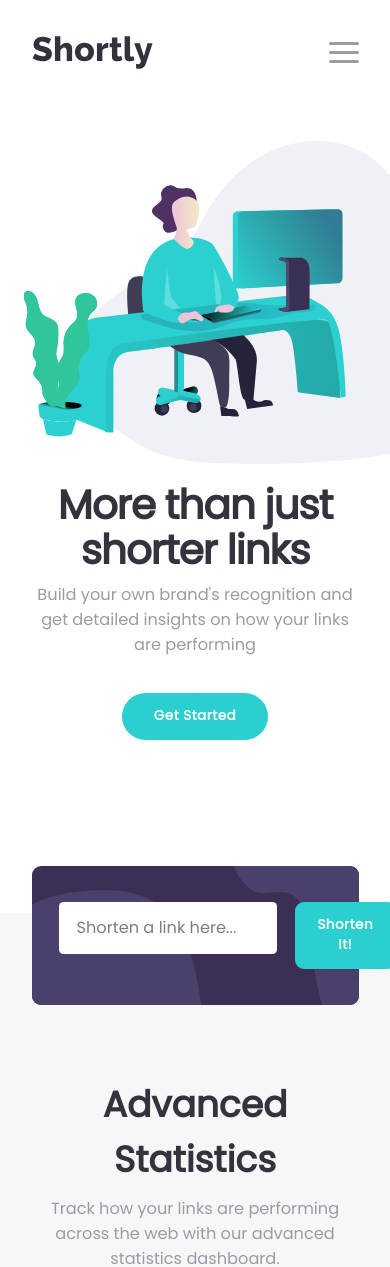
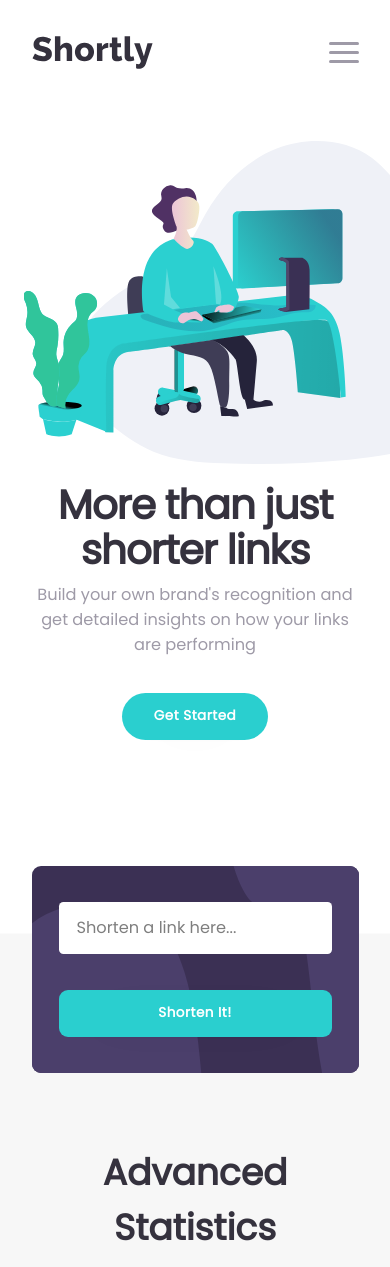
Before and after one commit to logotip4ik/frontend-mentor-url-shortening, a Nuxt app: page / in a window 390 px wide. Shown: the top 1267 px of the page. Built offline with nearby package versions, Linux system fonts and the light colour scheme.

Commit message:
update: added responsive design

```diff
--- a/components/Shortener.vue
+++ b/components/Shortener.vue
@@ -27,7 +27,7 @@
         Shorten It!
       </button>
       <img
-        src="/bg-shorten-desktop.svg"
+        srcset="/bg-shorten-desktop.svg, /bg-shorten-mobile.svg 825w"
         alt="just a bg image"
         class="shortener__bg-image"
       />
@@ -194,6 +194,8 @@ export default {
 
     position: absolute;
     z-index: -1;
+    left: 0;
+    top: 0;
 
     width: 100%;
     height: 100%;
@@ -209,7 +211,6 @@ export default {
     gap: 1rem;
 
     position: relative;
-    // bottom: 2.5rem;
 
     &__link {
       display: grid;
@@ -231,11 +232,27 @@ export default {
       ;
 
       &__header {
+        position: relative;
+
         font-size: 1rem;
         font-weight: 500;
         color: var(--neutral-very-dark-blue);
 
         user-select: all;
+
+        &::after {
+          content: '';
+
+          position: absolute;
+          top: calc(100% + 0.45rem);
+          left: 50%;
+
+          width: calc(100% + calc(1rem * 2));
+          height: 2px;
+          background-color: hsla(0, 0%, 75%, 0.25);
+
+          transform: translateX(-50%);
+        }
       }
 
       &__shorten {
@@ -253,7 +270,26 @@ export default {
           border-radius: 0.25rem;
         }
       }
+
+      @media screen and (max-width: 825px) {
+        display: flex;
+        justify-content: flex-start;
+        align-items: stretch;
+        flex-direction: column;
+
+        &__header::after {
+          opacity: 1;
+        }
+      }
     }
+  }
+
+  @media screen and (max-width: 825px) {
+    display: flex;
+    justify-content: flex-start;
+    align-items: stretch;
+    flex-direction: column;
+    gap: 2rem;
   }
 }
 </style>
```
